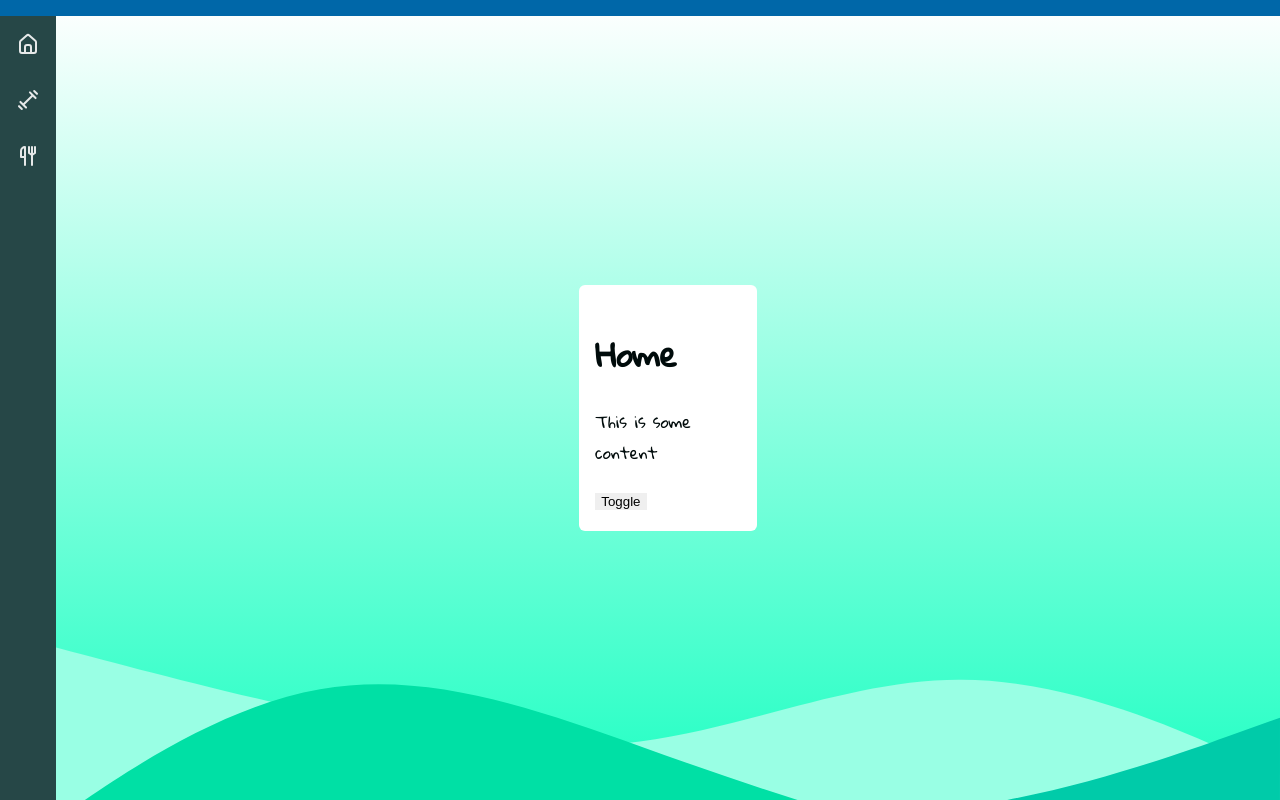
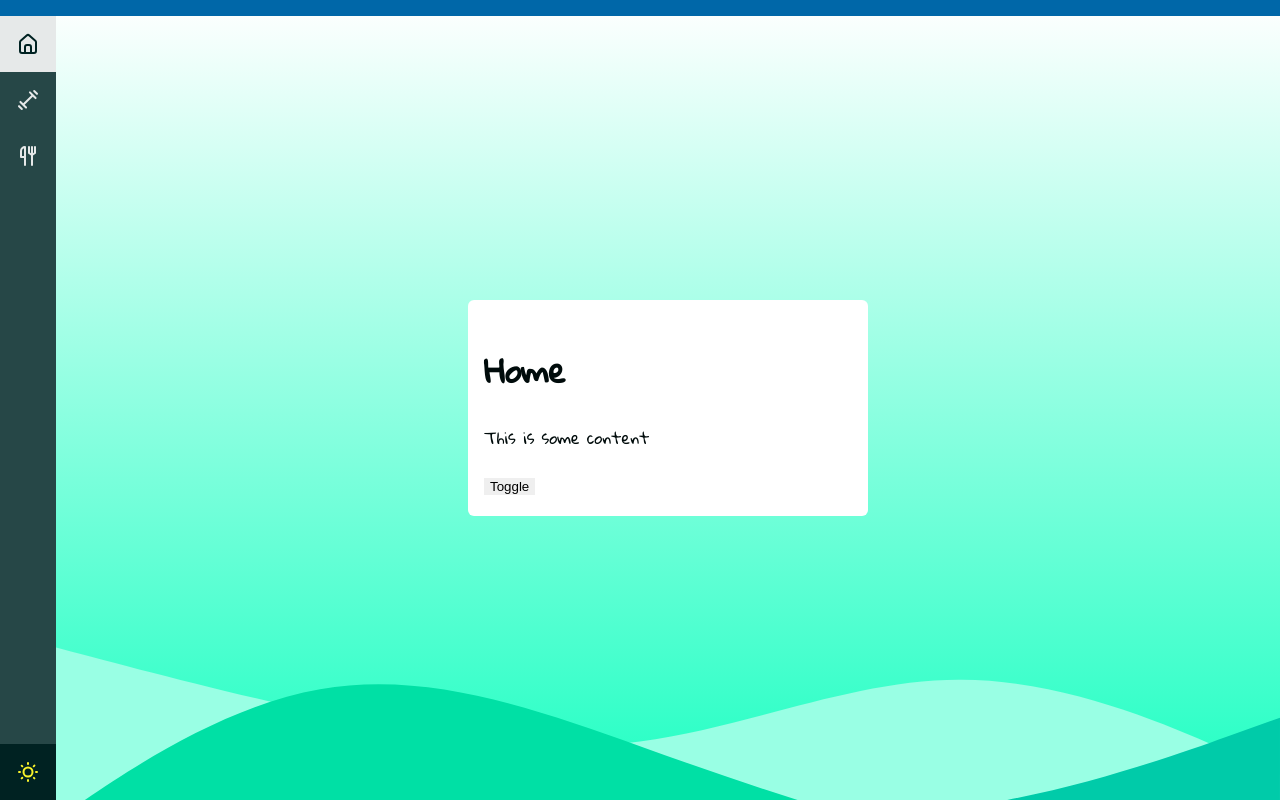
Before and after one commit to houstonmp/macrotracker-v2, a React (Vite) app: page / in a window 1280 px wide. Built offline with nearby package versions, Linux system fonts and the light colour scheme.

Commit message:
Add toggle day/night button to navbar

```diff
--- a/src/assets/Icons.jsx
+++ b/src/assets/Icons.jsx
@@ -8,8 +8,18 @@
     return <svg xmlns="http://www.w3.org/2000/svg" viewBox="0 0 24 24" id="utensils"><path fill={props.applyFill} fillOpacity="1" d="M19,2a1,1,0,0,0-1,1V8.46l-1,.67V3a1,1,0,0,0-2,0V9.13l-1-.67V3a1,1,0,0,0-2,0V9a1,1,0,0,0,.45.83L15,11.54V21a1,1,0,0,0,2,0V11.54l2.55-1.71A1,1,0,0,0,20,9V3A1,1,0,0,0,19,2ZM9,2H9A5,5,0,0,0,4,7v6a1,1,0,0,0,1,1H8v7a1,1,0,0,0,2,0V3A1,1,0,0,0,9,2ZM8,12H6V7A3,3,0,0,1,8,4.17Z"></path></svg>
 }
 
+const SunIcon = props => {
+    return <svg xmlns="http://www.w3.org/2000/svg" viewBox="0 0 24 24" id="sun"><path fill={props.applyFill} d="M5.64,17l-.71.71a1,1,0,0,0,0,1.41,1,1,0,0,0,1.41,0l.71-.71A1,1,0,0,0,5.64,17ZM5,12a1,1,0,0,0-1-1H3a1,1,0,0,0,0,2H4A1,1,0,0,0,5,12Zm7-7a1,1,0,0,0,1-1V3a1,1,0,0,0-2,0V4A1,1,0,0,0,12,5ZM5.64,7.05a1,1,0,0,0,.7.29,1,1,0,0,0,.71-.29,1,1,0,0,0,0-1.41l-.71-.71A1,1,0,0,0,4.93,6.34Zm12,.29a1,1,0,0,0,.7-.29l.71-.71a1,1,0,1,0-1.41-1.41L17,5.64a1,1,0,0,0,0,1.41A1,1,0,0,0,17.66,7.34ZM21,11H20a1,1,0,0,0,0,2h1a1,1,0,0,0,0-2Zm-9,8a1,1,0,0,0-1,1v1a1,1,0,0,0,2,0V20A1,1,0,0,0,12,19ZM18.36,17A1,1,0,0,0,17,18.36l.71.71a1,1,0,0,0,1.41,0,1,1,0,0,0,0-1.41ZM12,6.5A5.5,5.5,0,1,0,17.5,12,5.51,5.51,0,0,0,12,6.5Zm0,9A3.5,3.5,0,1,1,15.5,12,3.5,3.5,0,0,1,12,15.5Z"></path></svg>
+}
+
+const MoonIcon = props => {
+    return <svg xmlns="http://www.w3.org/2000/svg" viewBox="0 0 24 24" id="moon"><path fill={props.applyFill} d="M21.64,13a1,1,0,0,0-1.05-.14,8.05,8.05,0,0,1-3.37.73A8.15,8.15,0,0,1,9.08,5.49a8.59,8.59,0,0,1,.25-2A1,1,0,0,0,8,2.36,10.14,10.14,0,1,0,22,14.05,1,1,0,0,0,21.64,13Zm-9.5,6.69A8.14,8.14,0,0,1,7.08,5.22v.27A10.15,10.15,0,0,0,17.22,15.63a9.79,9.79,0,0,0,2.1-.22A8.11,8.11,0,0,1,12.14,19.73Z"></path></svg>
+}
+
 export {
     HomeIcon,
     DumbbellIcon,
-    UtensilsIcon
+    UtensilsIcon,
+    SunIcon,
+    MoonIcon
 }
--- a/src/components/MainNav.jsx
+++ b/src/components/MainNav.jsx
@@ -1,13 +1,24 @@
 import { NavLink } from 'react-router-dom';
 import styles from './MainNav.module.css'
-import { HomeIcon, DumbbellIcon, UtensilsIcon } from '../assets/Icons';
+import { HomeIcon, DumbbellIcon, UtensilsIcon, SunIcon, MoonIcon } from '../assets/Icons';
+import { useState } from 'react';
 // import HomeIcon from '../assets/Icons';
 
+
+
 const MainNav = () => {
+    const [toggleButton, setToggle] = useState(false);
+
+    const toggleButtonHandler = () => {
+        setToggle(prev => {
+            return !prev
+        })
+    }
+
     return <section className={styles.header}>
         <ul className={styles.list}>
             <li>
-                <NavLink to="/">
+                <NavLink to="/" className={({ isActive }) => (isActive ? styles.active : '')} end>
                     <HomeIcon applyFill="var(--dark-green)"></HomeIcon>
                 </NavLink>
             </li>
@@ -21,6 +32,12 @@
                     <UtensilsIcon applyFill="var(--dark-green)"></UtensilsIcon>
                 </NavLink>
             </li>
+            <li>
+                <button onClick={toggleButtonHandler}>
+                    {!toggleButton && <SunIcon applyFill="var(--dark-green)"></SunIcon>}
+                    {toggleButton && <MoonIcon applyFill="var(--dark-green"></MoonIcon>}
+                </button>
+            </li>
         </ul>
     </section>
 }
--- a/src/components/MainNav.module.css
+++ b/src/components/MainNav.module.css
@@ -1,7 +1,6 @@
 .header {
   display: flex;
   justify-content: space-between;
-
   background-color: var(--dark-green-400);
 }
 
@@ -12,13 +11,20 @@
   flex-wrap: nowrap;
 }
 
-.list a {
+.list :nth-child(4) {
+  margin-top: auto;
+}
+
+.list a,
+.list button {
   padding: 1rem;
   display: flex;
   text-decoration: none;
+  cursor: pointer;
 }
 
-.list a * {
+.list a *,
+.list button * {
   width: 1.5rem;
   /* width: 20px; */
 }
@@ -26,12 +32,22 @@
 .list a:hover,
 .list a.active {
   transition: all .6s;
-  /* text-decoration: overline; */
+  text-decoration: overline;
   background-color: var(--dark-green);
+
 }
 
 .list a:hover *,
 .list a.active * {
-  transition: all .6s;
-  fill: var(--dark-green-400);
+  transition: all .2s;
+  fill: var(--dark-green-500);
 }
+
+.list button {
+  background-color: var(--dark-green-500);
+  fill: var(--primary-gold-500);
+}
+
+.list button * {
+  fill: var(--color-gold-500);
+}
--- a/src/components/UI/Card.module.css
+++ b/src/components/UI/Card.module.css
@@ -3,7 +3,8 @@
   border-radius: 6px;
   background-color: white;
   padding: 1rem;
-  width: 90%;
+  /* width: 90%; */
+  min-width: 25rem;
   max-width: 40rem;
   /* border: 3px solid var(--light-green-300); */
 }
--- a/src/index.css
+++ b/src/index.css
@@ -57,6 +57,8 @@
     --primary-teal-00:
     --primary-teal-00: */
 
+  --primary-gold-500: #F8F32B;
+
 }
 
 .card {
@@ -92,7 +94,7 @@
   flex-direction: row;
   justify-content: center;
   align-items: center;
-  /* text-align: center; */
+
 }
 
 /* a {
```
Also changed, not shown: src/assets/moon.svg (added), src/assets/sun.svg (added).
